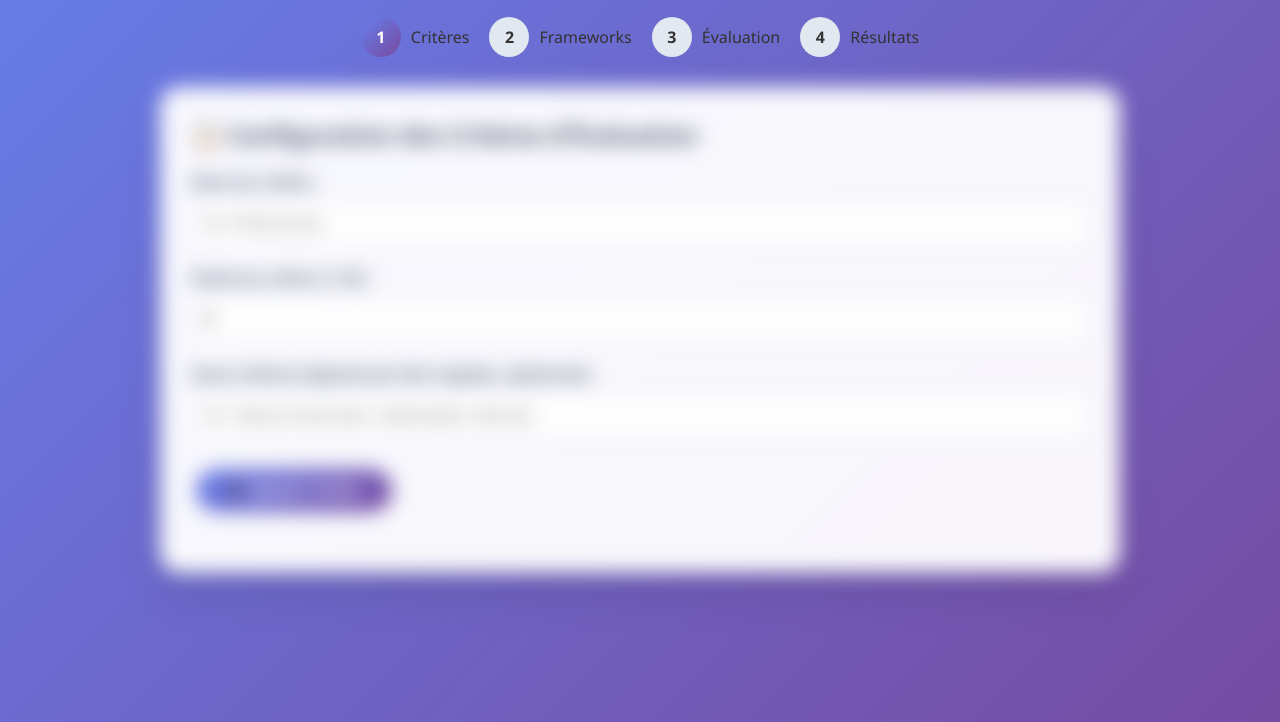
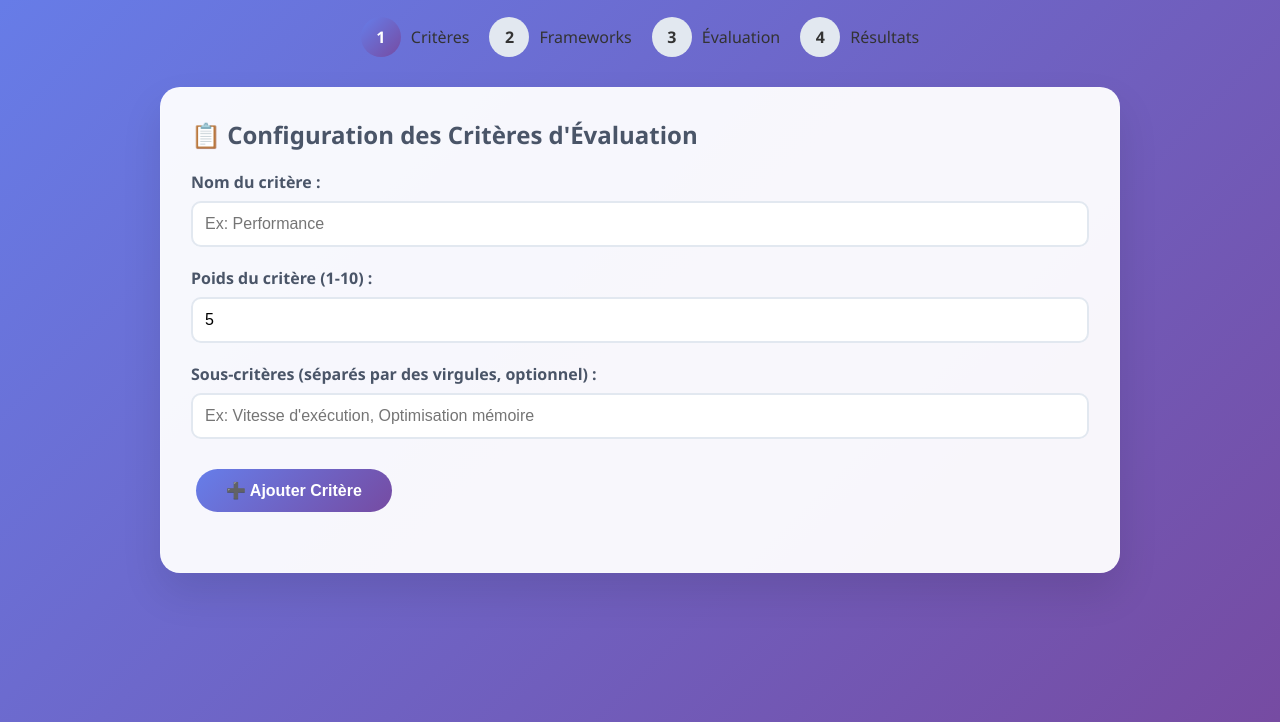
Before and after one commit to LASESANAMUR/ComparateurFrameworks, a plain HTML site: page index.html in a window 1280 px wide. Shown: the part 78-800 px from the top of the page. Drawn offline with Linux system fonts and the light colour scheme.

Commit message:
fix css problem

```diff
--- a/wwwroot/css/styles.css
+++ b/wwwroot/css/styles.css
@@ -22,7 +22,6 @@ body {
 /* Cards */
 .card {
     background: rgba(255, 255, 255, 0.95);
-    filter: blur(10px);
     border-radius: 20px;
     padding: 30px;
     box-shadow: 0 20px 40px rgba(0, 0, 0, 0.1);
```
